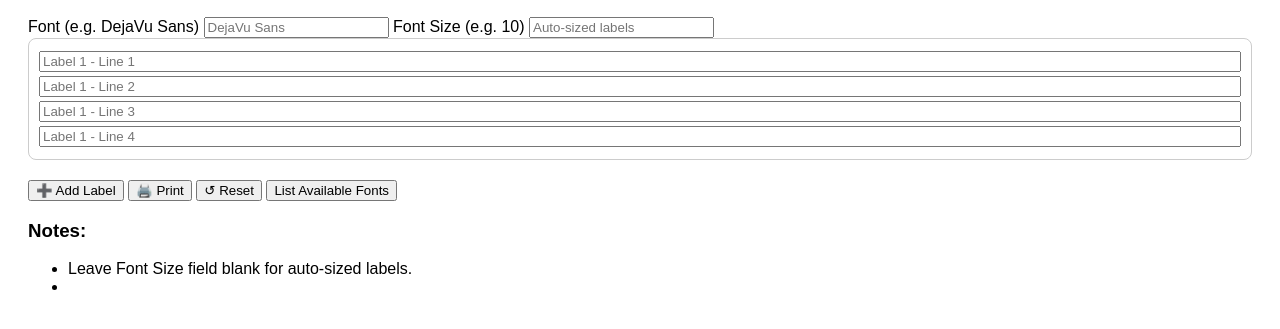
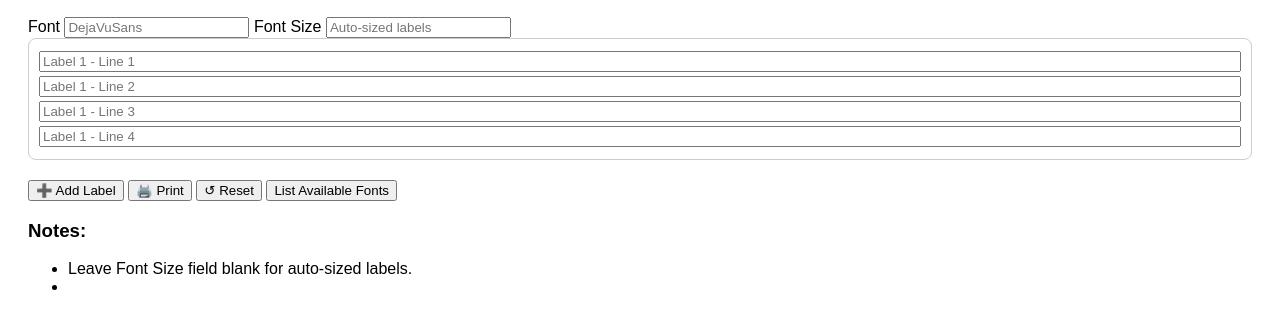
Before and after one commit to s4m3000/ptouch-print-web-ui, a plain HTML site: page static/index.html in a window 1280 px wide. Shown: the part 79-408 px from the top of the page. Drawn offline with Linux system fonts and the light colour scheme.

Commit message:
Tweaking field placeholder text

```diff
--- a/static/index.html
+++ b/static/index.html
@@ -16,9 +16,9 @@
 
   <h2>Label Printer</h2>
   <form id="label-form">
-    <label for="font"> Font (e.g. DejaVu Sans)</label>
-    <input type="text" id="font" placeholder="DejaVu Sans" />
-    <label for="fontsize"> Font Size (e.g. 10)</label>
+    <label for="font"> Font</label>
+    <input type="text" id="font" placeholder="DejaVuSans" />
+    <label for="fontsize"> Font Size</label>
     <input type="text" id="fontsize" placeholder="Auto-sized labels" />
     <div id="labels-container"></div>
     <div class="actions">
```
Also changed, not shown: 1 other file.
